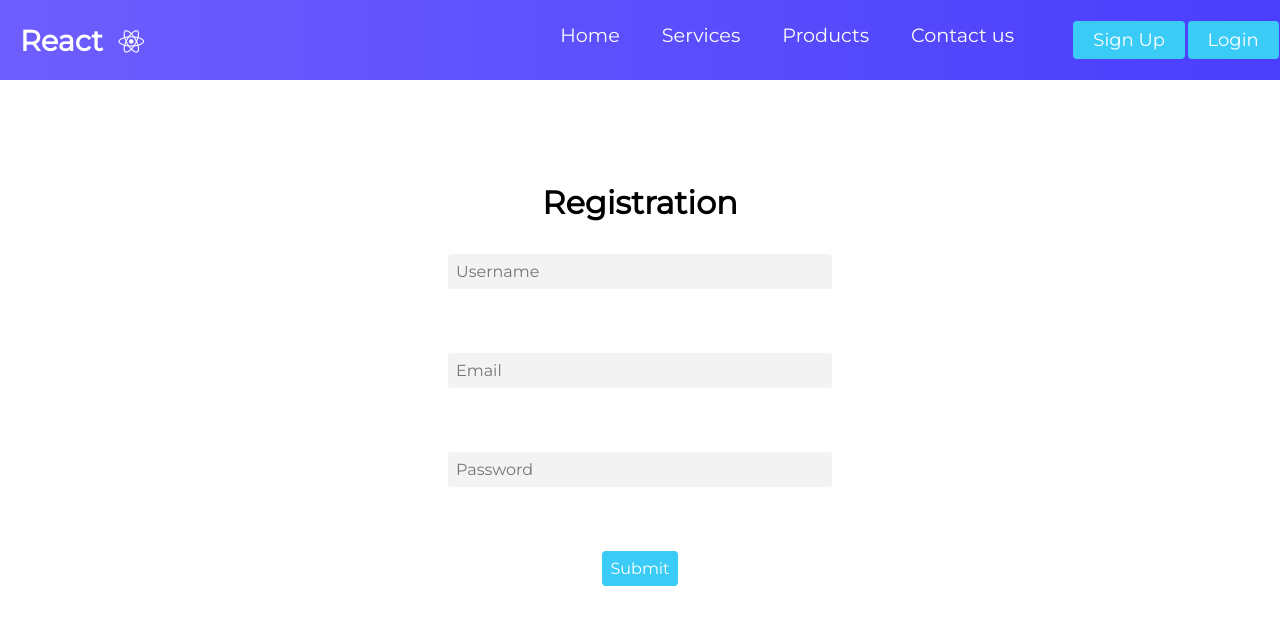
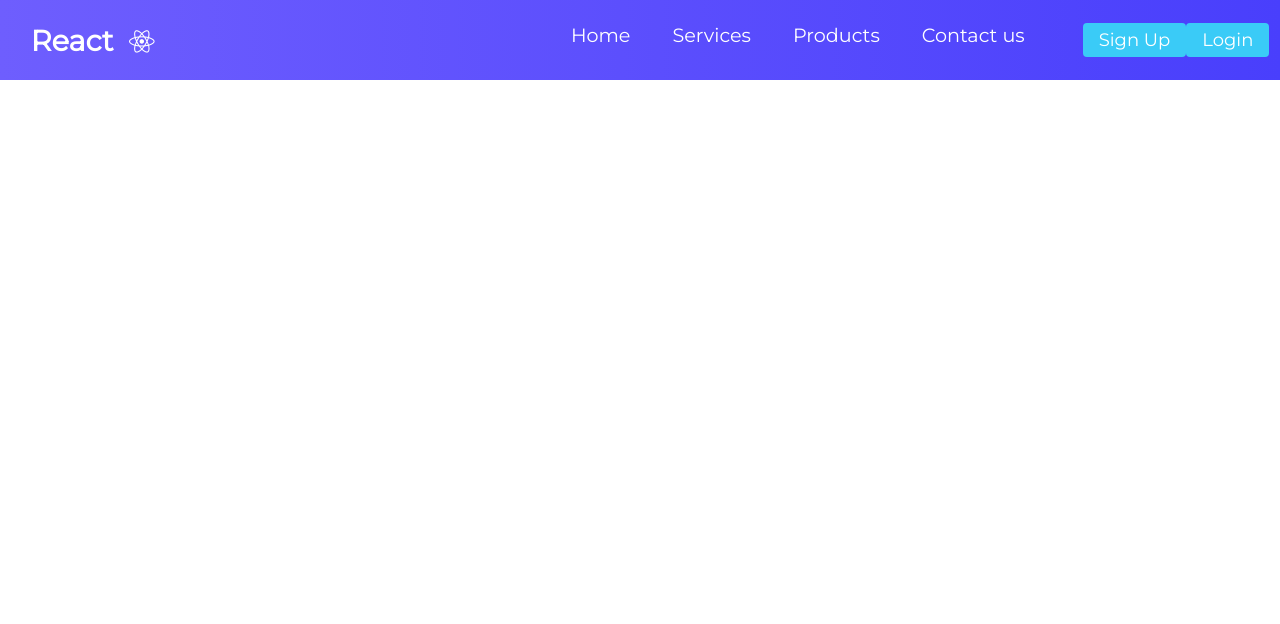
Before and after one commit to sashaPlavi/auth-form, a React (Create React App) app: page / in a window 1280 px wide. Shown: the top 624 px of the page. Built offline with nearby package versions, Linux system fonts and the light colour scheme.

Commit message:
working router

```diff
--- a/package.json
+++ b/package.json
@@ -9,6 +9,7 @@
     "axios": "^0.21.1",
     "react": "^17.0.1",
     "react-dom": "^17.0.1",
+    "react-router-dom": "^5.2.0",
     "react-scripts": "4.0.1",
     "web-vitals": "^0.2.4"
   },
--- a/src/App.js
+++ b/src/App.js
@@ -1,13 +1,21 @@
 import './App.css';
-import RegistrationForm from './components/RegistrationForm';
+import RegistrationForm from './pages/RegistartionForm/RegistrationForm';
+import LoginForm from './pages/LoginForm/LoginForm';
+
 import Navbar from './components/Navbar/Navbar';
+import { BrowserRouter as Router, Switch, Route } from 'react-router-dom';
 
 function App() {
   return (
-    <div className="App">
-      <Navbar />
-      <RegistrationForm />
-    </div>
+    <Router>
+      <div className="App">
+        <Navbar />
+        <Switch>
+          <Route path="/register" component={RegistrationForm}></Route>
+          <Route path="/login" component={LoginForm}></Route>
+        </Switch>
+      </div>
+    </Router>
   );
 }
 
--- a/src/components/Button/Button.css
+++ b/src/components/Button/Button.css
@@ -2,7 +2,7 @@
   --primary: #3acbf7;
 }
 .btn {
-  padding: 8px 20px;
+  padding: 6px 16px;
   border-radius: 4px;
   outline: none;
   border: none;
@@ -11,7 +11,7 @@
 }
 
 .btn:hover {
-  padding: 8px 20px;
+  padding: 6px 16px;
   transition: all 0.3 ease-out;
   background: #fff;
   color: #6568f4;
@@ -23,14 +23,14 @@
 .btn--outline {
   background-color: transparent;
   color: #fff;
-  padding: 8px 20px;
+  padding: 6px 16px;
   border-radius: 4px;
   border: 1px solid var(--primary);
   transition: all 0.3s ease-out;
 }
 
 .btn--medium {
-  padding: 8px 20px;
+  padding: 6px 16px;
   border-radius: 4px;
   font-size: 18px;
   color: #fff;
--- a/src/components/Navbar/Navbar.css
+++ b/src/components/Navbar/Navbar.css
@@ -31,7 +31,10 @@
   justify-content: end;
   margin-right: 2rem;
 }
-
+.button-wrapper {
+  display: flex;
+  justify-content: space-between;
+}
 .nav-links {
   color: #fff;
   padding: 0.5rem 1rem;
--- a/src/components/Navbar/Navbar.js
+++ b/src/components/Navbar/Navbar.js
@@ -1,6 +1,7 @@
 import React, { Component } from 'react';
 import { MenuItems } from './MenuItems';
 import { Button } from '../Button/Button';
+import { Link } from 'react-router-dom';
 import './Navbar.css';
 
 export class Navbar extends Component {
@@ -34,8 +35,14 @@ export class Navbar extends Component {
             );
           })}
         </ul>
-        <Button>Sign Up</Button>
-        <Button>Login</Button>
+        <div class="button-wrapper">
+          <Link to="/register">
+            <Button>Sign Up</Button>
+          </Link>
+          <Link to="/login">
+            <Button to="/login">Login</Button>
+          </Link>
+        </div>
       </nav>
     );
   }
--- a/src/components/LoginForm.js
+++ b/src/pages/LoginForm/LoginForm.js
@@ -1,4 +1,5 @@
 import React, { Component } from 'react';
+import Axios from 'axios';
 
 export default class LoginForm extends Component {
   state = {
```
Also changed, not shown: src/pages/LoginForm/LoginForm.css (added), src/pages/RegistartionForm/RegistrationForm.css (renamed from src/components/RegistrationForm.css), src/pages/RegistartionForm/RegistrationForm.js (renamed from src/components/RegistrationForm.js), 2 other files (tests, documents, lock files or other folders).
